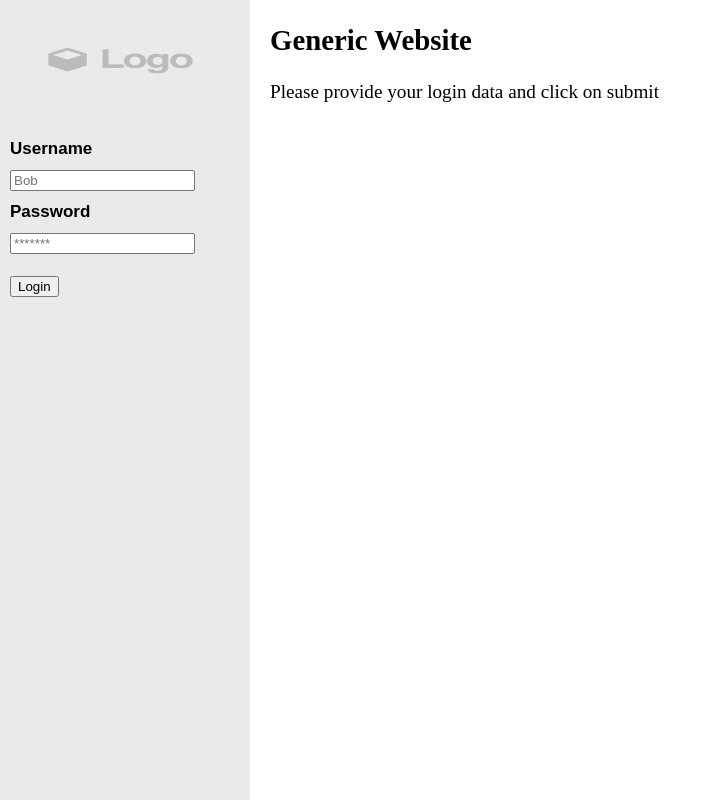
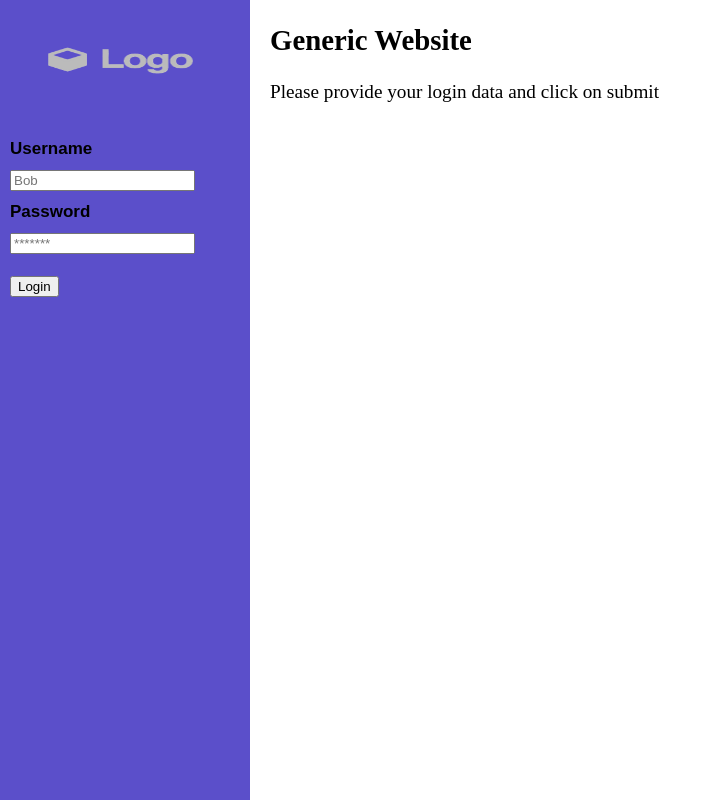
Before and after one commit to iagoiao/GE_LAB_WS20-21, a Flask app: page / in a window 1280 px wide. Shown: the whole page, without its empty margins (0-712 px from the left). Run offline with Flask 2, Linux system fonts and the light colour scheme.

Commit message:
test comit

```diff
--- a/GE_LAB_WEBSITE/static/css/style.css
+++ b/GE_LAB_WEBSITE/static/css/style.css
@@ -12,7 +12,7 @@ body {
   z-index: 1;
   top: 0;
   left: 0;
-  background-color: #eaeaea;
+  background-color: #5b4fca;
   overflow-x: hidden;
 
 }
```
